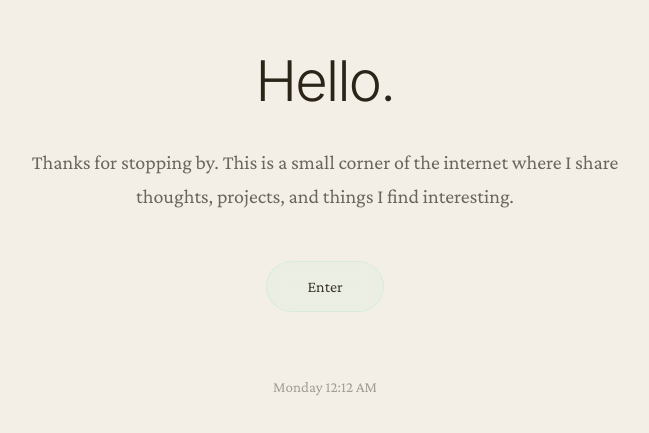
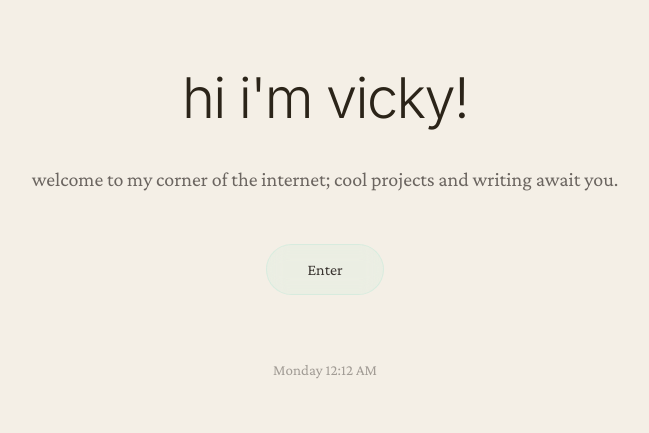
Before and after one commit to pixelatedk/vickykuang, a plain HTML site: page index.html in a window 1280 px wide. Shown: the part 177-610 px from the top of the page, without its empty margins (315-964 px from the left). Drawn offline with nearby package versions, Linux system fonts and the light colour scheme; a web font is replaced by a local one.

Commit message:
Update index.html

```diff
--- a/index.html
+++ b/index.html
@@ -157,9 +157,9 @@
 </head>
 <body>
     <div class="container">
-        <h1 class="greeting">Hello.</h1>
+        <h1 class="greeting">hi i'm vicky!</h1>
         <p class="message">
-            Thanks for stopping by. This is a small corner of the internet where I share thoughts, projects, and things I find interesting.
+            welcome to my corner of the internet; cool projects and writing await you.
         </p>
         <a href="/vickykuang/home/index.html" class="enter-link">Enter</a>
         <div class="time-display" id="timeDisplay"></div>
```
